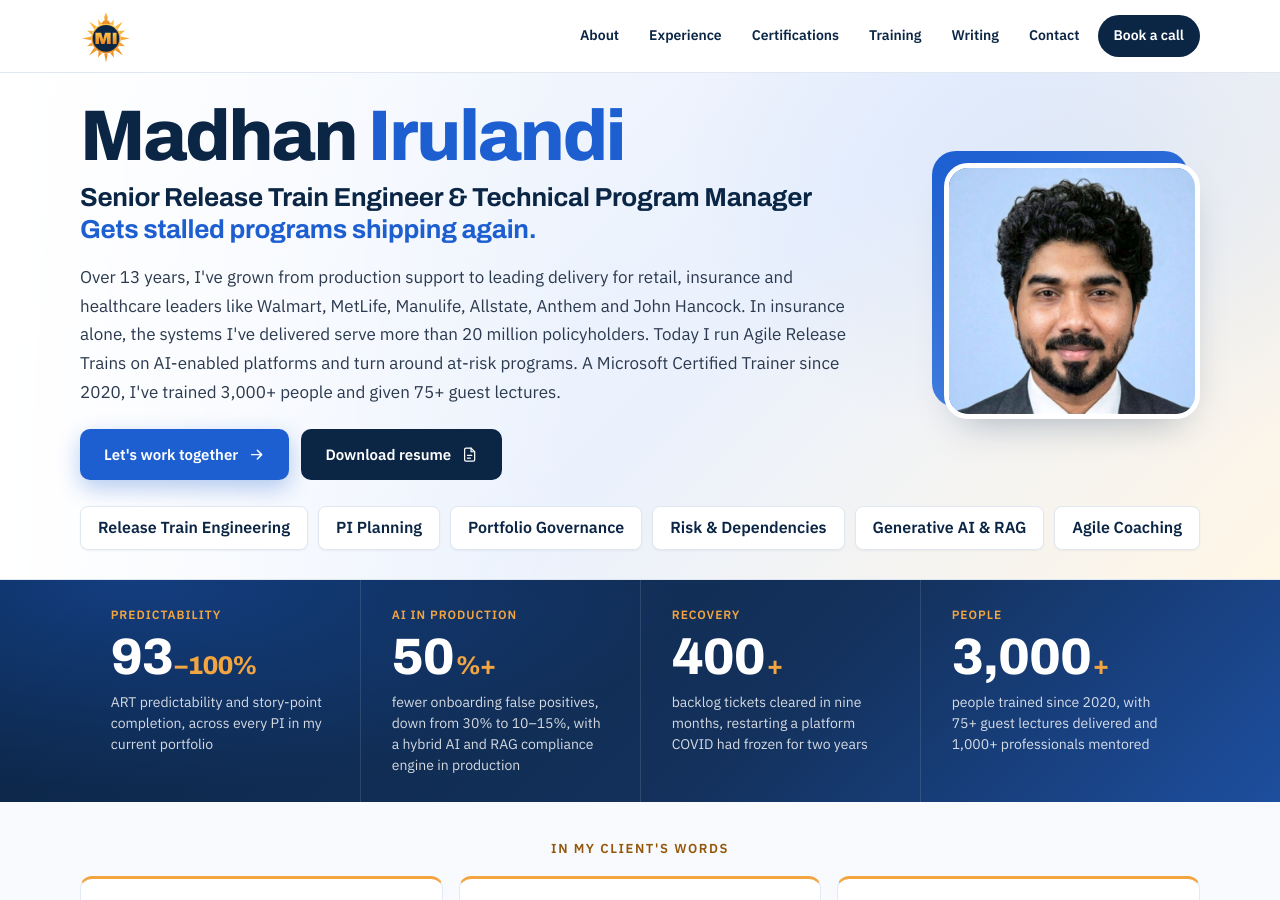
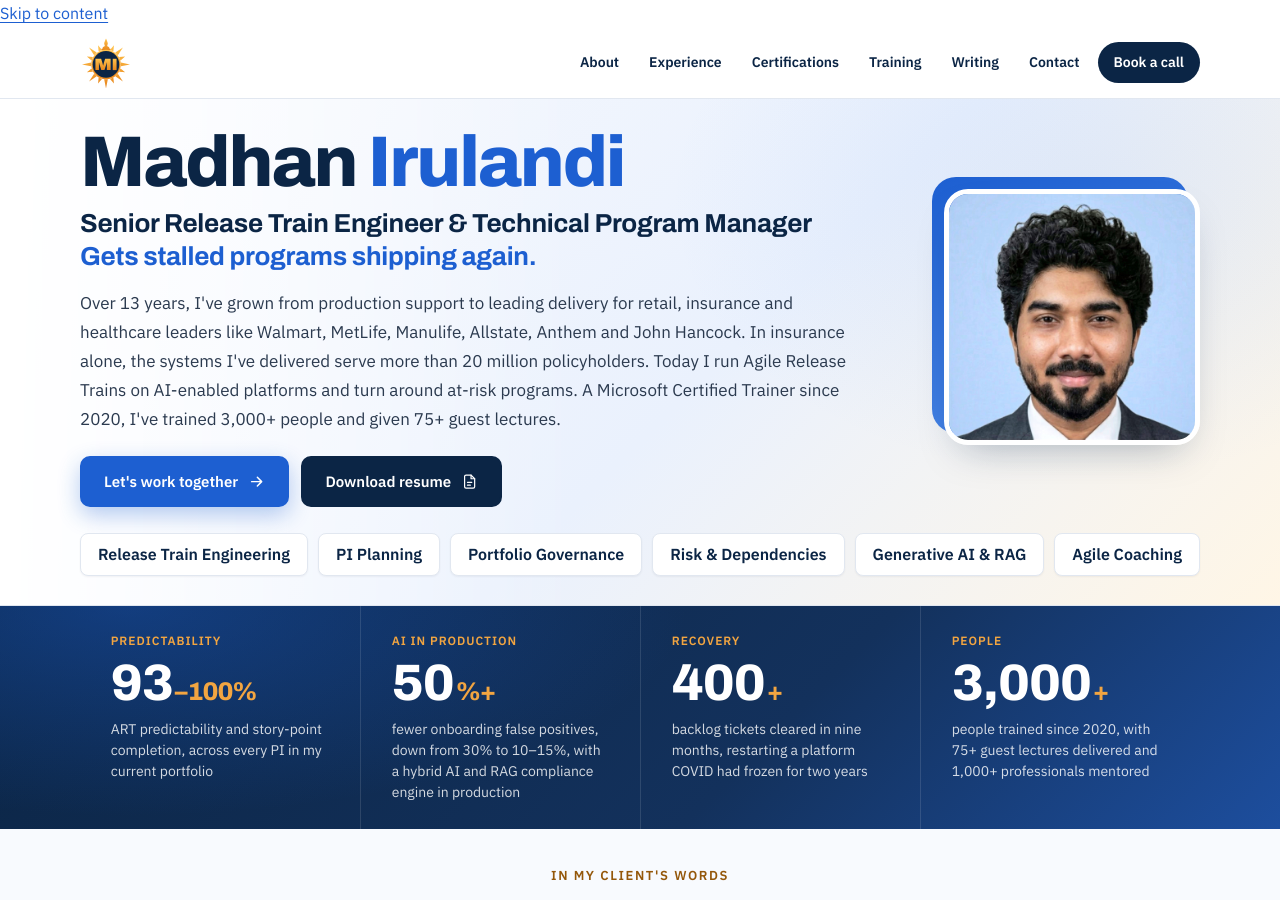
Before and after one commit to Madhan-I/Madhan-I.github.io, a Jekyll site: the page built from index.html, in a window 1280 px wide and 900 px high. Built offline with Jekyll 4.4.1, drawn with Linux system fonts in a browser that asks for light colours.

Commit message:
Enhance default layout with structured data and skip link
Added structured data for personal information and a skip link for accessibility.

```diff
--- a/_layouts/default.html
+++ b/_layouts/default.html
@@ -20,8 +20,10 @@
   <link rel="stylesheet" href="{{ '/assets/css/style.css' | relative_url }}?v={{ site.time | date: '%s' }}">
   <link rel="stylesheet" href="{{ '/assets/css/theme.css' | relative_url }}?v={{ site.time | date: '%s' }}">
   {% feed_meta %}
+  {% if page.url == "/" %}<script type="application/ld+json">{"@context":"https://schema.org","@type":"Person","name":"Madhan Irulandi","url":"{{ site.url }}","image":"{{ site.url }}/assets/images/madhan-headshot-bright.jpg","jobTitle":"Senior Release Train Engineer & Technical Program Manager","worksFor":{"@type":"Organization","name":"Atos"},"address":{"@type":"PostalAddress","addressLocality":"Chennai","addressCountry":"IN"},"sameAs":["{{ site.data.profile.linkedin }}"],"knowsAbout":["SAFe","Release Train Engineering","PI Planning","Portfolio governance","Agile coaching","Microsoft Azure","Generative AI","Retrieval-augmented generation"],"hasCredential":{"@type":"EducationalOccupationalCredential","name":"Microsoft Certified Trainer"}}</script>{% endif %}
 </head>
 <body{% if site.data.theme.animate_hero == false %} class="no-motion"{% endif %}>
+  <a class="skip-link" href="#top">Skip to content</a>
   {% include icons.html %}
   {% include nav.html %}
   <main id="top">
```
